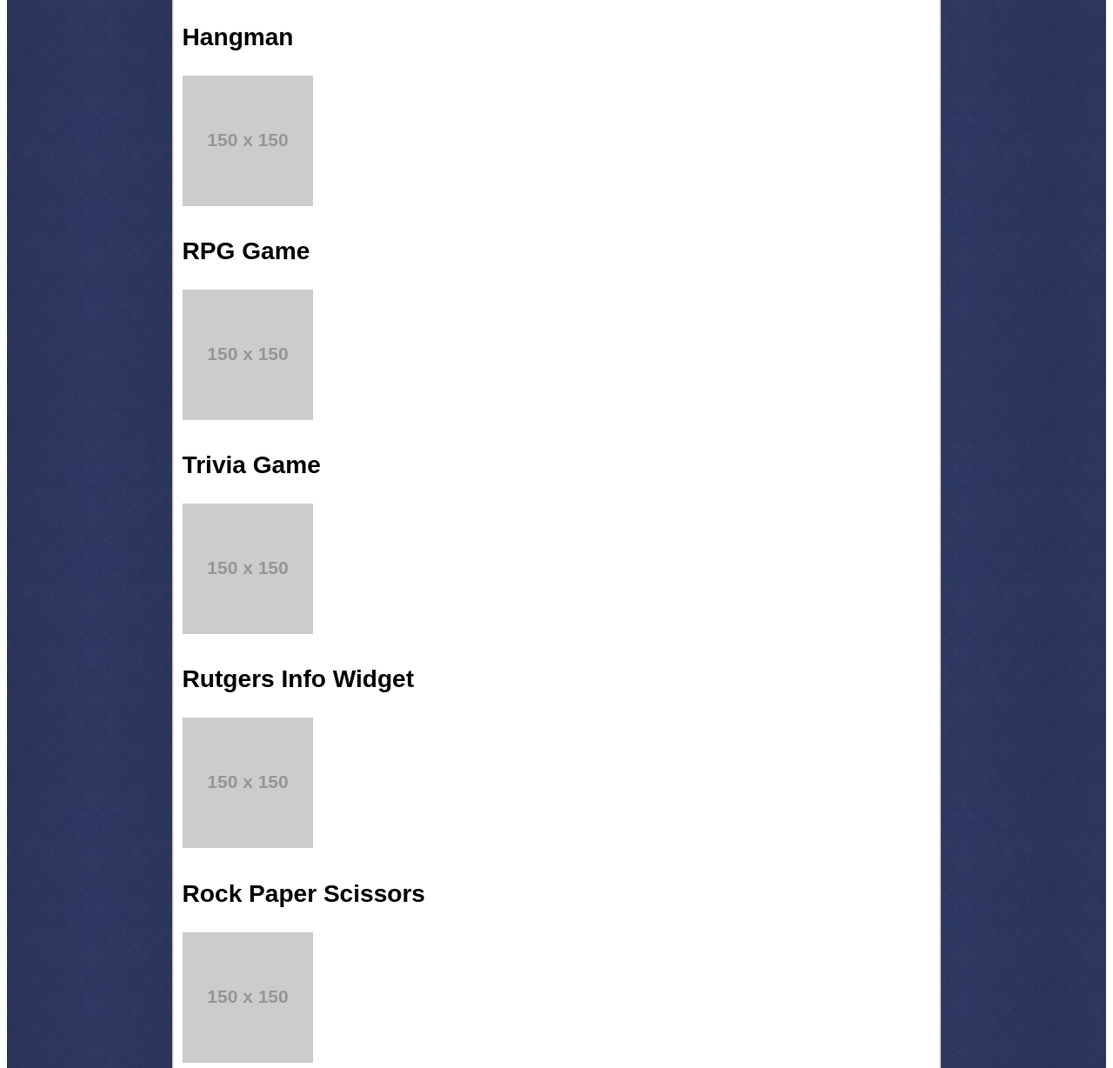
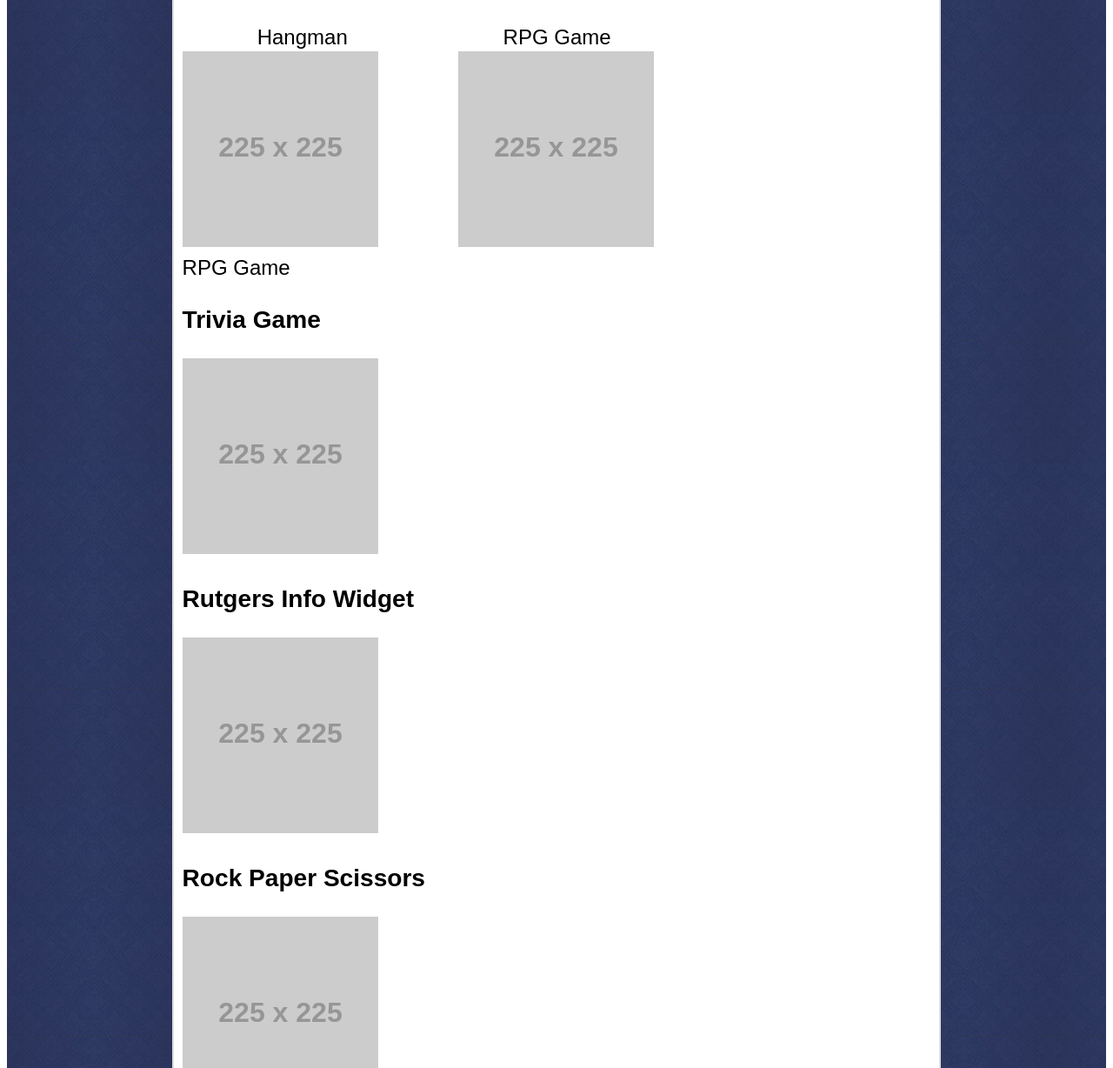
Before and after one commit to yuzuki25/Basic-Portfolio, a plain HTML site: page index.html in a window 1280 px wide. Shown: the part 252-1480 px from the top of the page at 87% size. Drawn offline with Linux system fonts and the light colour scheme; placeholder pictures from the web are drawn by us.

Commit message:
Figuring out the layout of the index

```diff
--- a/assets/css/style.css
+++ b/assets/css/style.css
@@ -61,7 +61,7 @@ body {
     flex: 10 auto;
 }
 
-section{
+section {
     background-image: url("../images/vintage-wallpaper/vintage-wallpaper.png");
     width: 100%;
     padding: 5% 15% 5% 15%;
@@ -85,10 +85,20 @@ section{
     padding-right: 20px;
 }
 
-#paragraph {
-
+span {
+    margin: 10%;
 }
 
+#PicRPG {
+    margin-left: 10%;
+}
+
+/*#PicRPG {
+    float: left;
+    position: relative;
+    left: 10%;
+
+}*/
 
 
 .footer { /* This is for the sticky footer*/
--- a/index.html
+++ b/index.html
@@ -36,30 +36,48 @@
 
                 <h1 id="Page-Title">Portfolio</h1>
 
+
+                <div id="HM">
+                    <span>Hangman</span>
+                    <span>RPG Game</span>
+                </div>
                 <div>
-                    <h3>Hangman</h3>
-                        <a href="https://placeholder.com"><img src="https://via.placeholder.com/150"></a>
+                    <a id="PicHM" href="https://placeholder.com"><img src="https://via.placeholder.com/225"></a>
+                    <a id="PicRPG" href="https://placeholder.com"><img src="https://via.placeholder.com/225"></a>
                 </div>
 
-                <div>
-                    <h3>RPG Game</h3>
+
+                <div id="RPG">
+                    RPG Game
+                </div>
+                <!--<div id="PicRPG"
                     <a href="https://placeholder.com"><img src="https://via.placeholder.com/150"></a>
+                </div>-->
+
+
+                <div id="T">
+                    <h3>Trivia Game</h3>
+                </div>
+                <div id="PicT"
+                    <a href="https://placeholder.com"><img src="https://via.placeholder.com/225"></a>
+                 </div>
+
+
+                <div id="Rut">
+                    <h3>Rutgers Info Widget</h3>
+                </div>
+                <div id="PicRut"
+                    <a href="https://placeholder.com"><img src="https://via.placeholder.com/225"></a>
                 </div>
 
-                <div>
-                    <h3>Trivia Game</h3>
-                    <a href="https://placeholder.com"><img src="https://via.placeholder.com/150"></a>
-                 </div>
 
-                <div>
-                    <h3>Rutgers Info Widget</h3>
-                    <a href="https://placeholder.com"><img src="https://via.placeholder.com/150"></a>
+                <div id="RPS">
+                    <h3>Rock Paper Scissors</h3>
+                </div>
+                <div id="PicRPS">
+                    <a href="https://placeholder.com"><img src="https://via.placeholder.com/225"></a>
                 </div>
 
-                <div>
-                    <h3>Rock Paper Scissors</h3>
-                    <a href="https://placeholder.com"><img src="https://via.placeholder.com/150"></a>
-                </div>
 
             </div>
 
```
